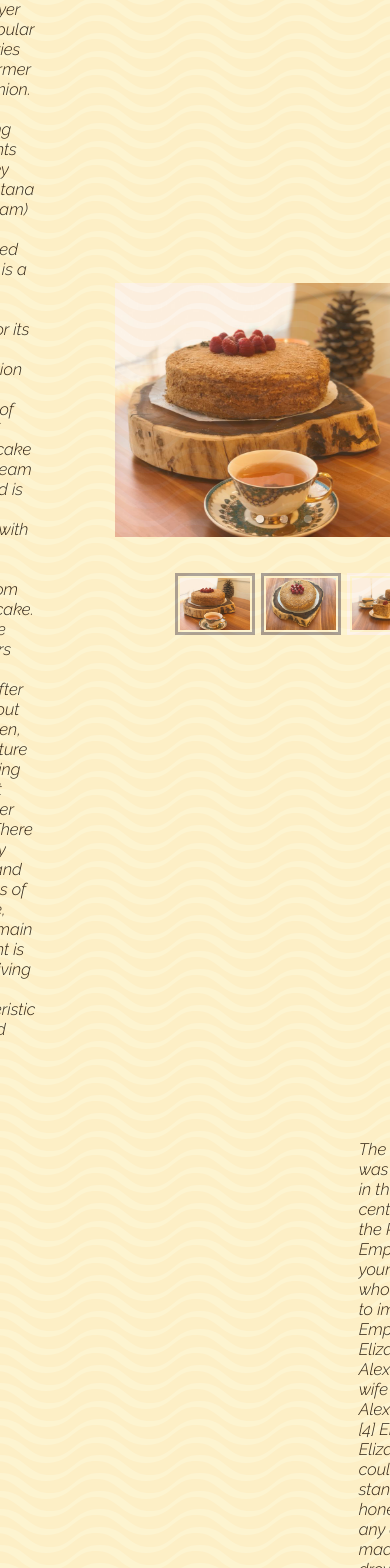
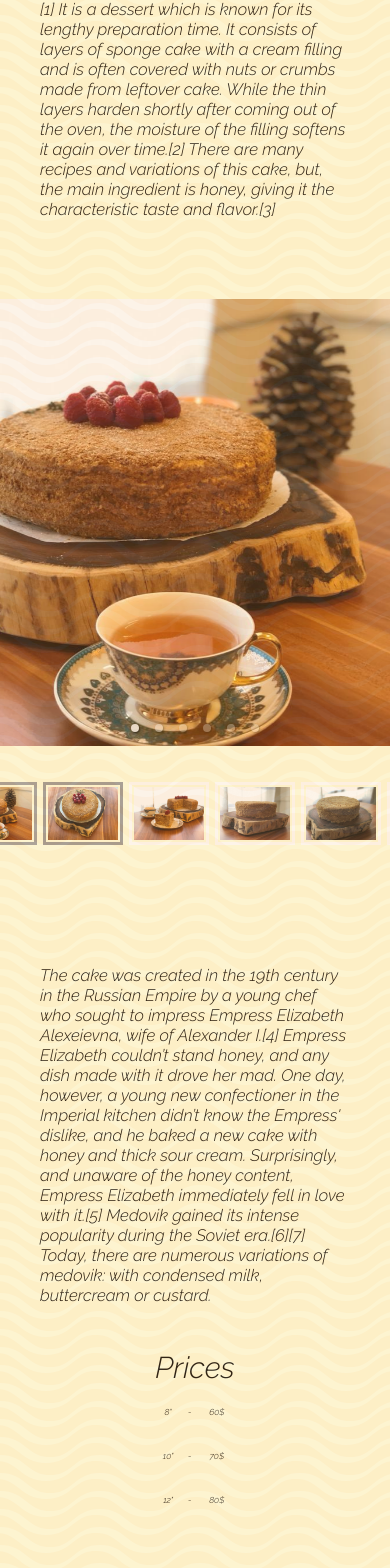
Before and after one commit to AlexTolstikhin/cakes, a React app: page / in a window 390 px wide. Shown: the part 363-1931 px from the top of the page. Built offline with nearby package versions, Linux system fonts and the light colour scheme.

Commit message:
fix mobile styles, merge carousels on mobile

```diff
--- a/src/components/homePage.js
+++ b/src/components/homePage.js
@@ -36,13 +36,12 @@ const styles = {
         margin: '30px',
         width: '200px'
     },
-    contentWrapperStyles: (flexFlow = "row") => ({
+    contentWrapperStyles: {
         display: 'flex',
         flexBasis: '50%',
-        flexFlow: flexFlow,
         justifyContent: 'center',
         padding: '40px'
-    }),
+    },
     mainSection: isSmallScreen => ({
         backgroundColor: 'lightyellow',
         fontFamily: `'Raleway', sans-serif`,
@@ -50,10 +49,11 @@ const styles = {
         opacity: 0.8,
         width: isSmallScreen ? '100%' : '80%'
     }),
-    sectionWrapperStyles: {
+    sectionWrapperStyles: (flexFlow = "row") => ({
         display: 'flex',
+        flexFlow: flexFlow,
         justifyContent: 'center'
-    },
+    }),
     subtitleStyles: {
         fontSize: '24px',
         padding: '30px',
@@ -140,31 +140,30 @@ const HomePage = () => {
     } = styles;
     const isSmallScreen = windowWidth < 1200;
 
-    const contentWrapperFlexFlow = isSmallScreen ? 'column' : 'row';
-
+    const flexFlow = isSmallScreen ? 'column' : 'row';
 
     return (
         <SectionWrapper styles={mainSection(isSmallScreen)}>
-            <ContentWrapper styles={contentWrapperStyles(contentWrapperFlexFlow)}>
+            <ContentWrapper styles={contentWrapperStyles}>
                 <header style={largeFonts(windowWidth)}>Homemade Honeycakes</header>
             </ContentWrapper>
-            <SectionWrapper styles={sectionWrapperStyles}>
-                <ContentWrapper styles={contentWrapperStyles(contentWrapperFlexFlow)}>
+            <SectionWrapper styles={sectionWrapperStyles(flexFlow)}>
+                <ContentWrapper styles={contentWrapperStyles}>
                     <span style={{...textHolderStyles, ...smallFonts(windowWidth)}}>{text1}</span>
                 </ContentWrapper>
-                <ContentWrapper styles={contentWrapperStyles(contentWrapperFlexFlow)}>
-                    <ImageCarousel images={allCakes.filter((d, i) => i < 3)} />
+                <ContentWrapper styles={contentWrapperStyles}>
+                    <ImageCarousel images={isSmallScreen ? allCakes : allCakes.filter((d, i) => i < 3)} />
                 </ContentWrapper>
             </SectionWrapper>
-            <SectionWrapper styles={sectionWrapperStyles}>
-                <ContentWrapper styles={contentWrapperStyles(contentWrapperFlexFlow)}>
+            <SectionWrapper styles={sectionWrapperStyles(flexFlow)}>
+                {!isSmallScreen && <ContentWrapper styles={contentWrapperStyles}>
                     <ImageCarousel images={allCakes.filter((d, i) => i >= 3)} />
-                </ContentWrapper>
-                <ContentWrapper styles={contentWrapperStyles(contentWrapperFlexFlow)}>
+                </ContentWrapper>}
+                <ContentWrapper styles={contentWrapperStyles}>
                     <span style={{...textHolderStyles, ...smallFonts(windowWidth)}}>{text2}</span>
                 </ContentWrapper>
             </SectionWrapper>
-            <SectionWrapper styles={sectionWrapperStyles}>
+            <SectionWrapper styles={sectionWrapperStyles(flexFlow)}>
                 <Table
                     colSpan={3}
                     subtitle="Prices"
@@ -179,8 +178,8 @@ const HomePage = () => {
                     ]}
                 />
             </SectionWrapper>
-            <SectionWrapper styles={sectionWrapperStyles}>
-                <ContentWrapper styles={contentWrapperStyles('column')}>
+            <SectionWrapper styles={sectionWrapperStyles(flexFlow)}>
+                <ContentWrapper styles={{...contentWrapperStyles, flexFlow: 'column'}}>
                     {/* Move email us to a separate component, consider adding additional inputs for email(validation ==> utils) or phone number(validation ==> utils) */}
                     <span style={{...subtitleStyles, ...mediumFonts(windowWidth)}}>Email us</span>
                     <textarea
@@ -196,7 +195,7 @@ const HomePage = () => {
                     </button>
                 </ContentWrapper>
             </SectionWrapper>
-            <SectionWrapper styles={sectionWrapperStyles}>
+            <SectionWrapper styles={sectionWrapperStyles(flexFlow)}>
                     <Table
                         colSpan={2}
                         subtitle="Contact information"
```
